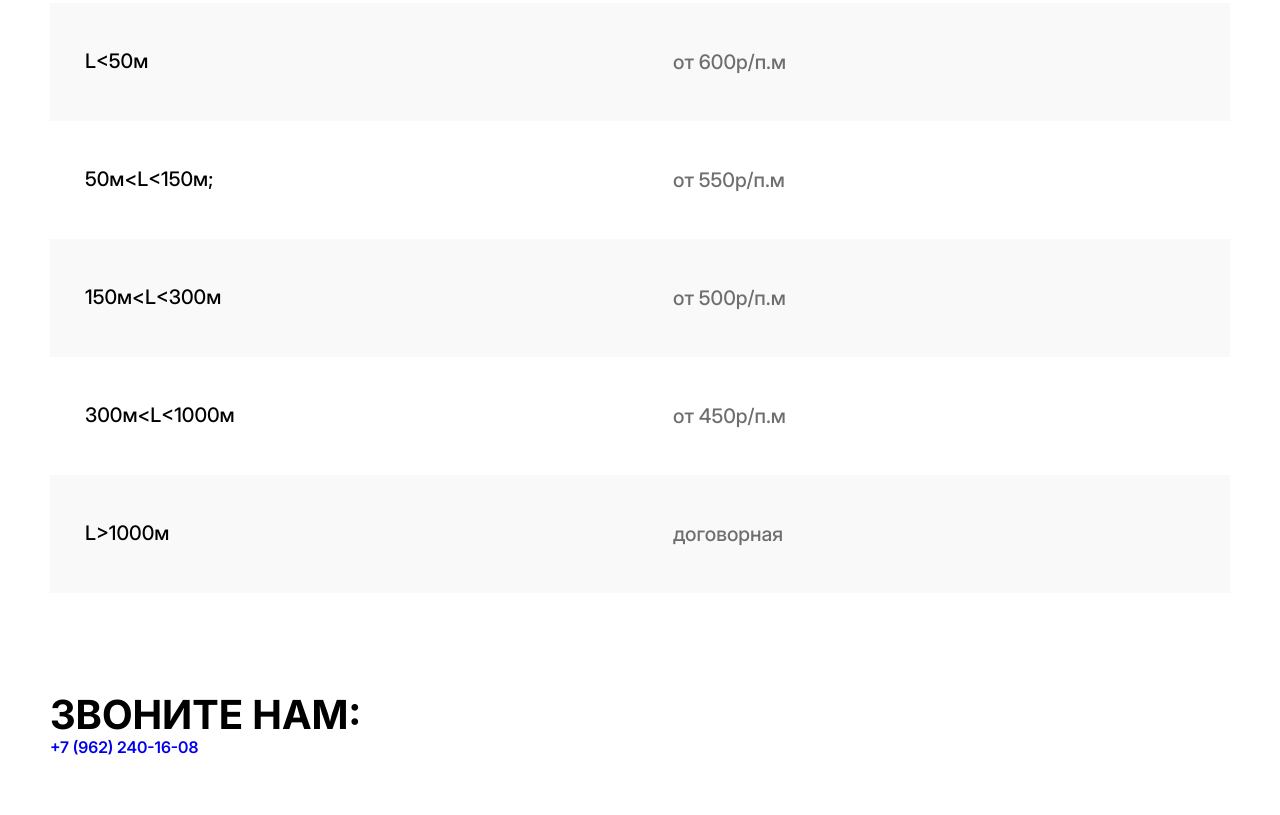
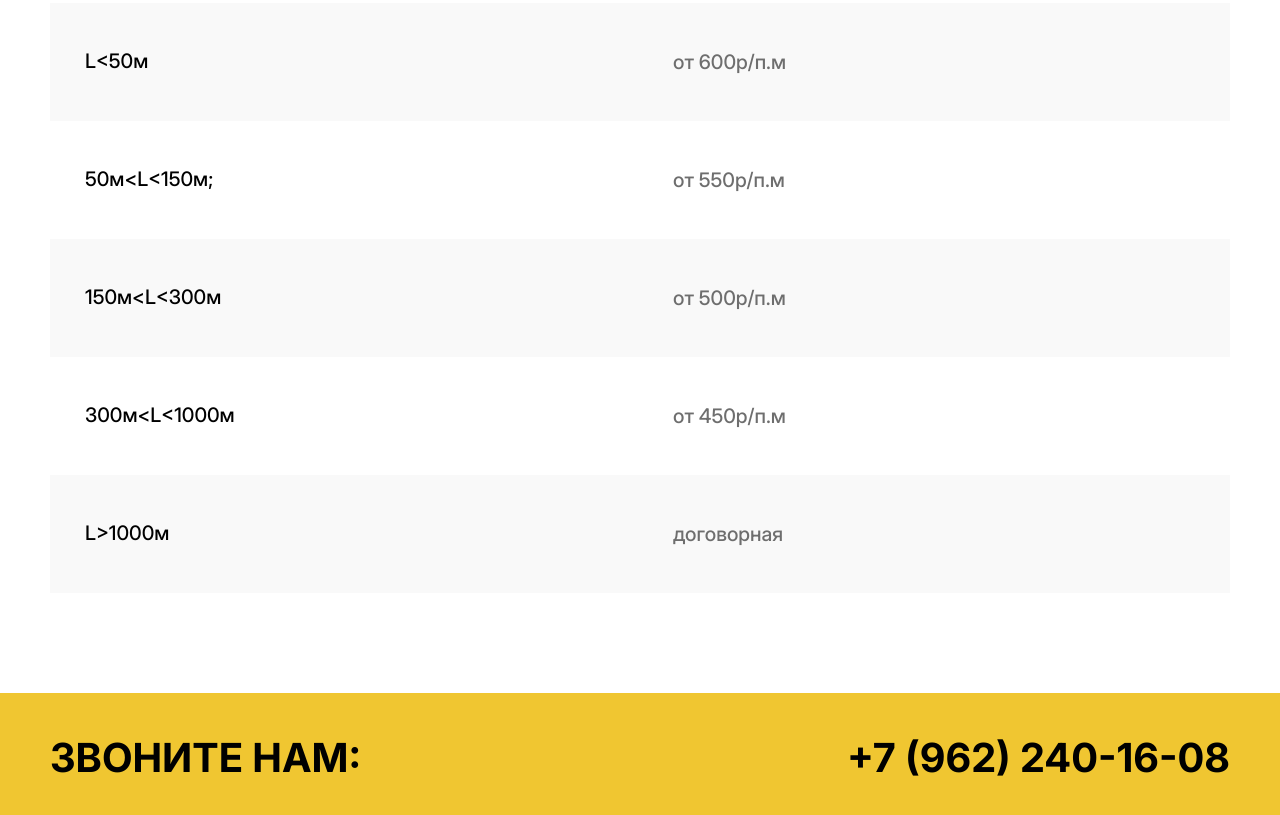
Before and after one commit to AleksandSelihov/barrier69, a plain HTML site: page index.html in a window 1280 px wide. Shown: the part 2942-3757 px from the top of the page. Before the commit the page ends 3699 px from the top, so only its background shows below. Drawn offline with Linux system fonts and the light colour scheme.

Commit message:
feat: Написал scss для секции call

```diff
--- a/assets/css/components/_call.scss
+++ b/assets/css/components/_call.scss
@@ -1,4 +1,13 @@
 .call {
+    background: #f0c631;
+    padding: 43px 0;
+
+    &__wrapper {
+        display: flex;
+        justify-content: space-between;
+    }
+
+
     &__title {
         font-weight: 700;
         font-size: 40px;
@@ -6,4 +15,12 @@
         text-transform: uppercase;
         color: #000;
     }
+
+    &__phone {
+        font-weight: 700;
+        font-size: 40px;
+        line-height: 110%;
+        text-transform: uppercase;
+        color: #000;
+    }
 }
```
Also changed, not shown: assets/css/style.css, 1 other file.
